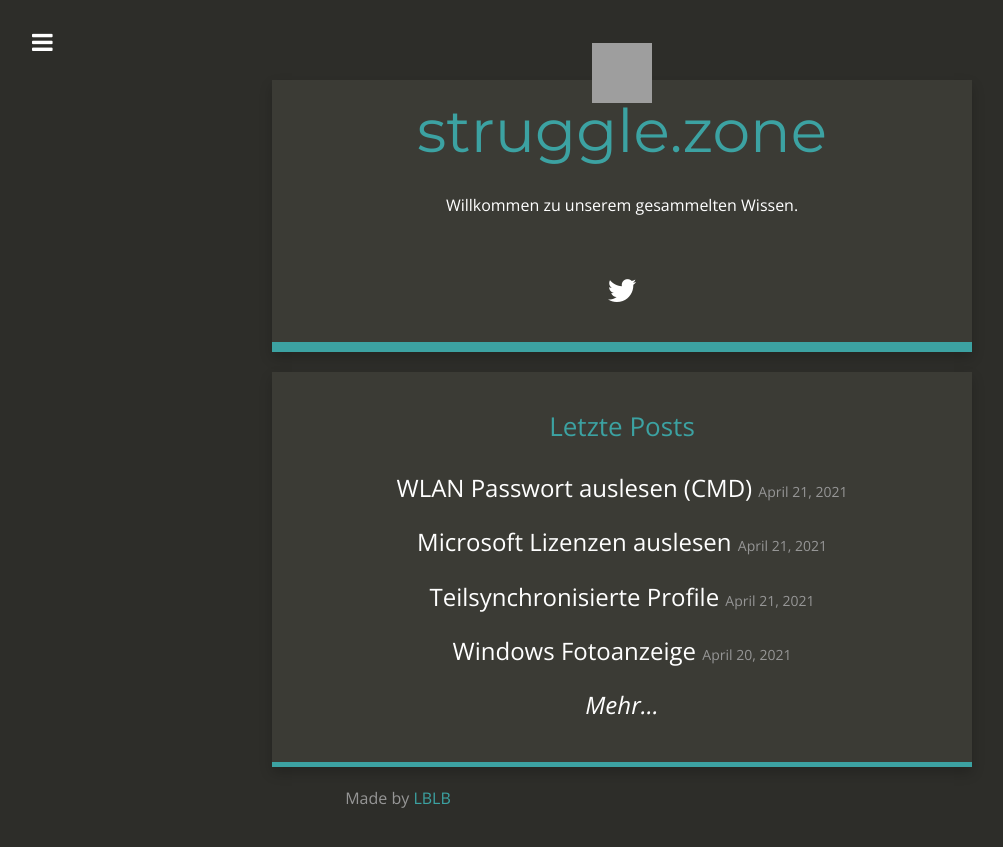
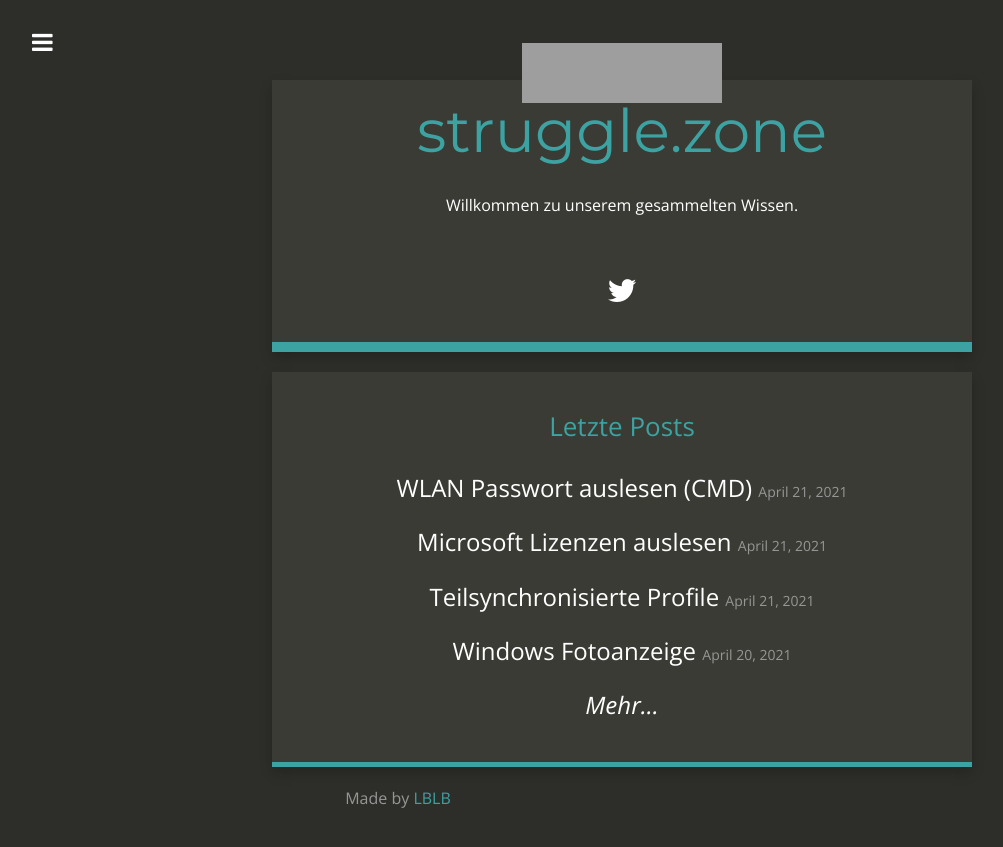
Before and after one commit to eski1337/lblb-it-ffd00, a Jekyll site: the page built from index.html, in a window 1280 px wide. Shown: the top 847 px of the page, without its empty margins (18-1021 px from the left). Built offline with Jekyll 4.4.1, drawn with Linux system fonts in a browser that asks for light colours; nearby versions of some CDN libraries; grey boxes are pictures that could not be loaded.

Commit message:
index.html: changed

```diff
--- a/index.html
+++ b/index.html
@@ -11,7 +11,7 @@
 
             <div class="gravatar">
                 <br>
-                <img src="{{ site.title_image }}" class="img-square about-image" height="60" width="60" alt="{{ site.title }}" />
+                <img src="{{ site.title_image }}" class="img-square about-image" height="60" width="200" alt="{{ site.title }}" />
             </div>
 
             <h1 class="header author-header" itemprop="headline">{{ site.title }}</h1>
```
